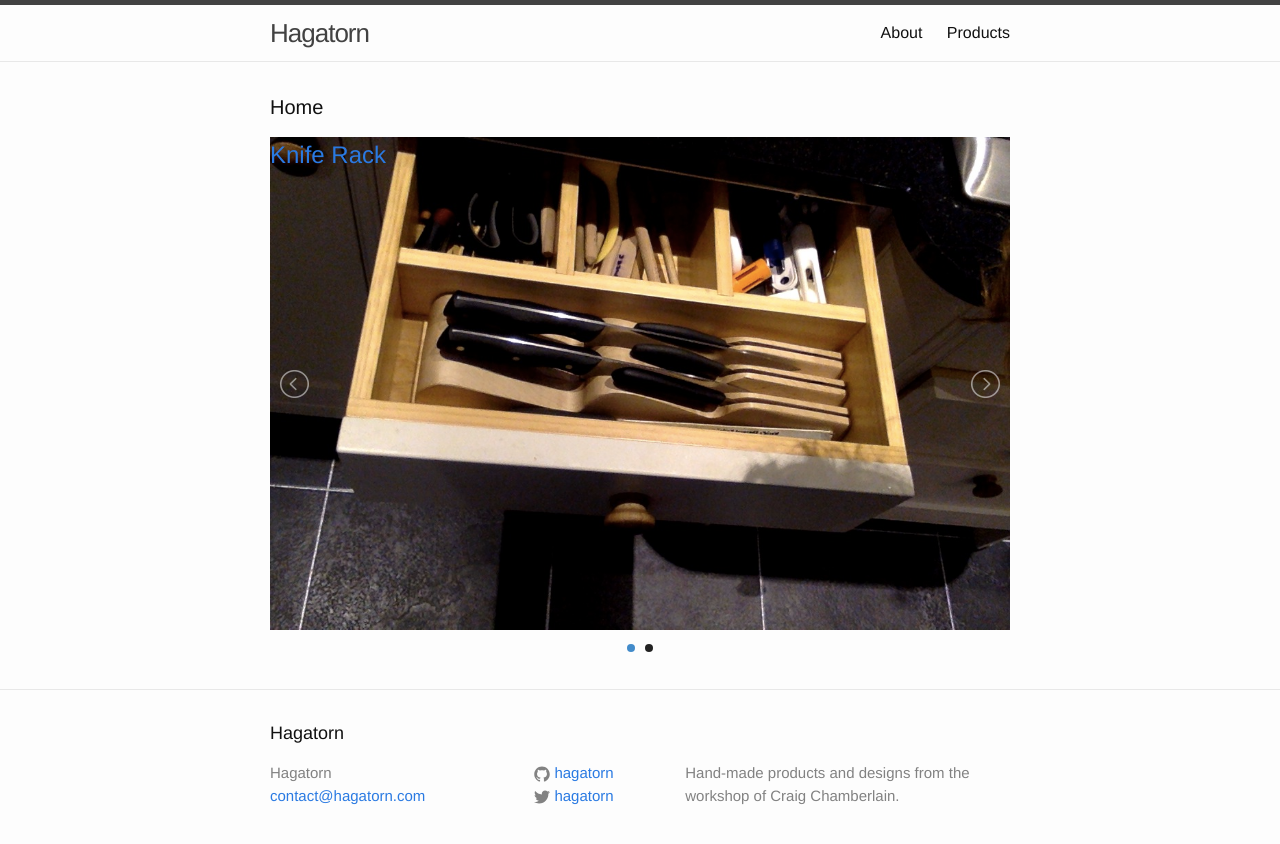
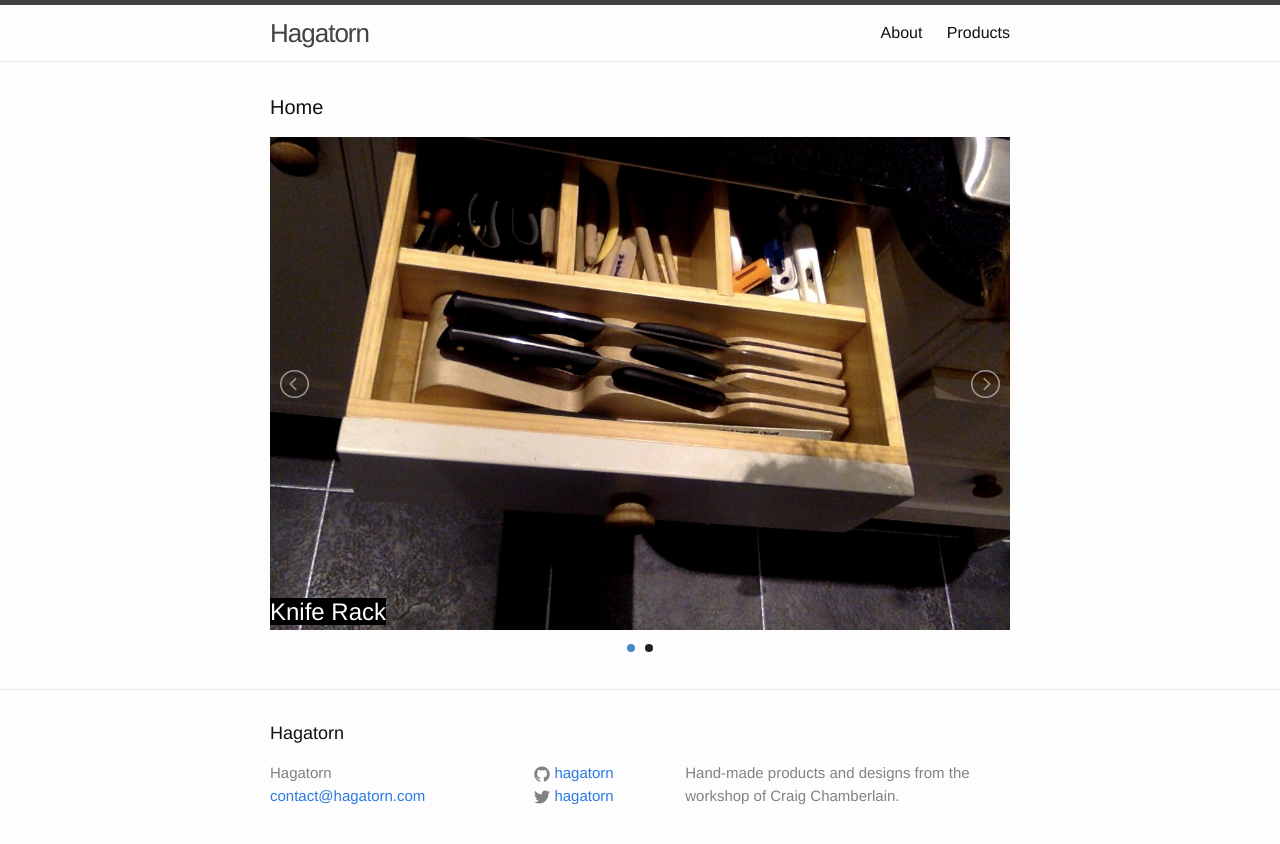
Before and after one commit to hagatorn/hagatorn.github.io, a Jekyll site: the page built from index.html, in a window 1280 px wide. Shown: the top 844 px of the page. Built offline with Jekyll 4.4.1, drawn with Linux system fonts in a browser that asks for light colours.

Commit message:
genral improvements to slider

```diff
--- a/_sass/_slider.scss
+++ b/_sass/_slider.scss
@@ -1,19 +1,47 @@
 .product-slider {
 
+	list-style: none outside none;
+        padding-left: 0;
+        margin-bottom:0;
+
 	li{
-	  position:relative;
-	  div {	position: absolute;
-		bottom: 0px;
-		background-color: white;
-		display:none
-		}
-	  h2 {	position: absolute;
-		top: 0px;}
-
-        }
+		  display:block;
+		  float: left;
+	   	  margin-right: 6px;
 
 
-	a:hover {
-		div {display:block;}
+		  position:relative;
+
+		  .slider-text {
+			position: absolute;
+			bottom: 0px;
+		  }
+		  .slider-desc {
+			background-color: white;
+			max-height: 0px;
+			-webkit-transition: max-height 2s; /* Safari */
+    			transition: max-height 2s;
+
+		  	p:last-of-type {margin-bottom:0px; }
+		  }
+		  h2, h2:hover, h2:active {
+		  	color:white;
+			display:inline;
+			background-color:black;
+		  }
+		  img {
+	    	  display: block;
+	    	  height: auto;
+	    	  max-width: 100%;
+		  }
+
+		  a:hover {
+		    	cursor:pointer;
+		    	.slider-desc {
+				max-height:30%;
+			}
+		  }
+
 	}
+
 }
--- a/assets/js/site.js
+++ b/assets/js/site.js
@@ -1,6 +1,10 @@
 
   $(document).ready(function() {
     $(".product-slider").lightSlider({
-	item:1
+	item:1,
+	auto: true,
+	loop:true,
+	pause: 6000,
+	adaptiveHeight:true
 	});
   });
--- a/index.html
+++ b/index.html
@@ -13,12 +13,17 @@
       {% assign p=product[1] %}
       <li >
 	<a>
-          <h2 class="product-title">{{ p.name }}</h2>
+          <div class="slider-text">
+
+		  <h2 class="slider-title">{{ p.name }}</h2>
+		  <div class="slider-desc">
+			{{p.description | markdownify }}
+		  </div>
+
+	  </div>
 
           <img src="/images/{{ p.images[0] }}" alt="{{p.name}}"/>
-          <div class="slider-desc">
-		{{p.description | markdownify }}
-	  </div>
+
         </a>
       </li>
     {% endfor %}
```
Also changed, not shown: Gemfile (+6 -1 lines), Gemfile.lock (added).
